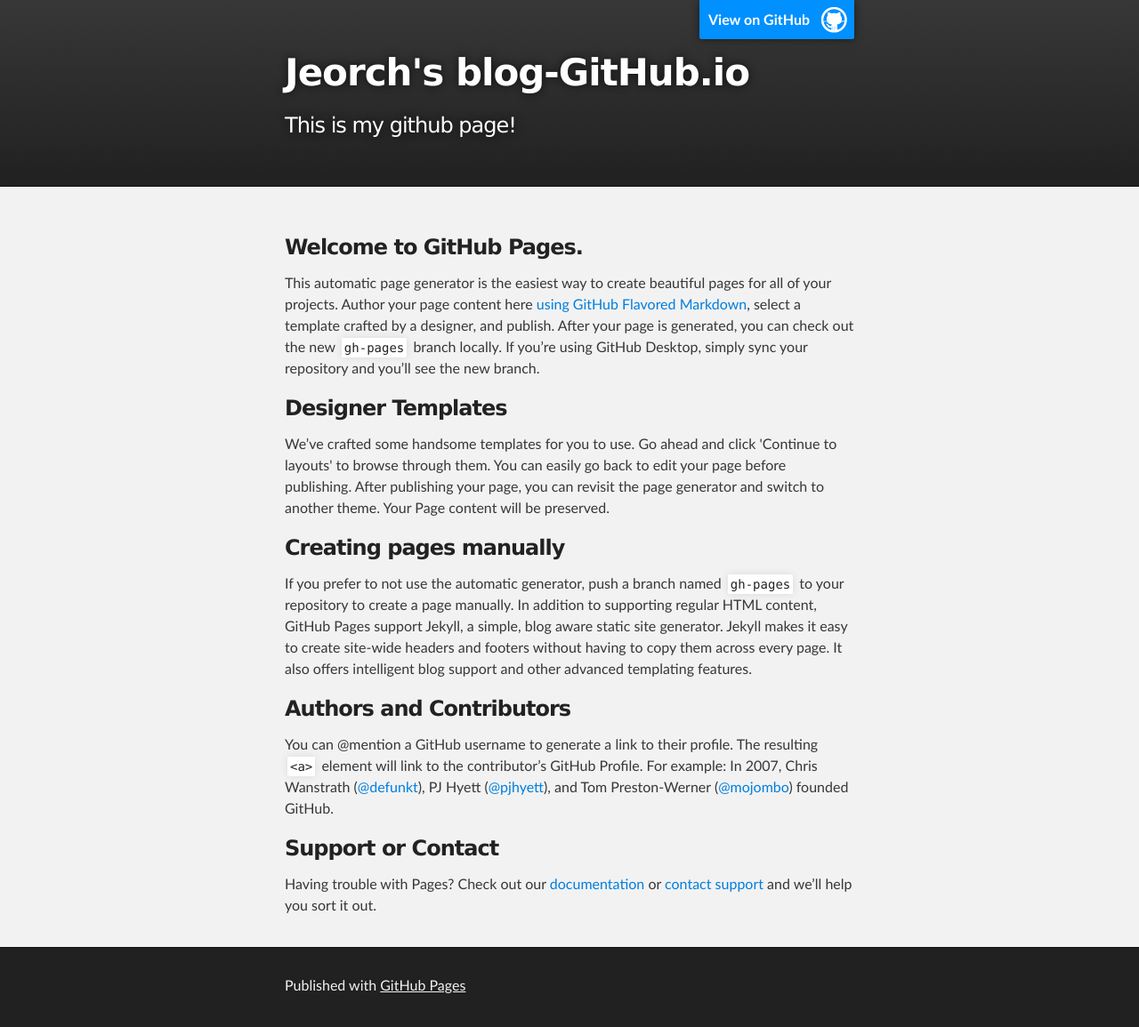
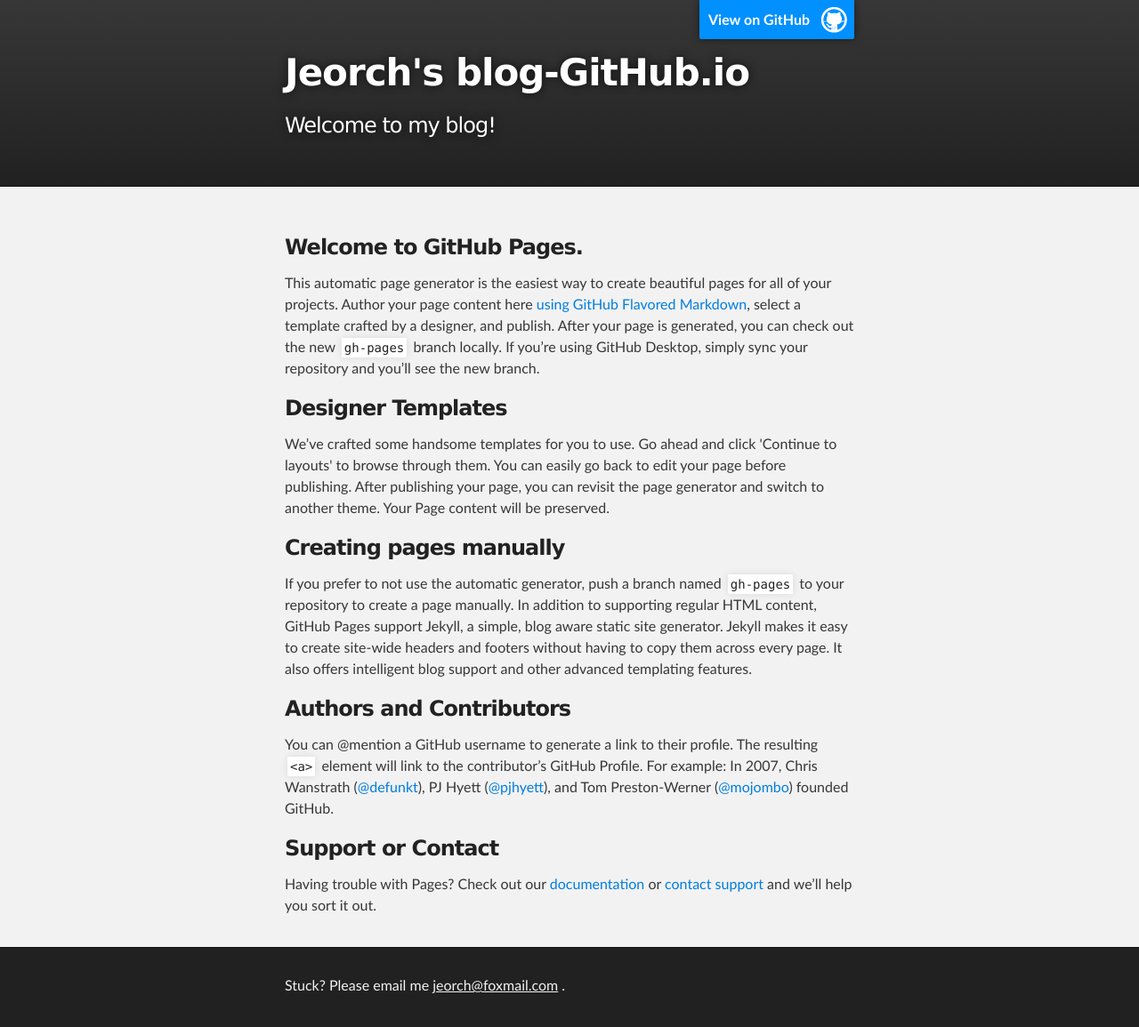
Before and after one commit to Jeorch/jeorch.github.io, a plain HTML site: page index.html in a window 1280 px wide. Shown: the whole page at 89% size. Drawn offline with Linux system fonts and the light colour scheme.

Commit message:
Update index.html
【第一次修改】
1.<h2 id="project_tagline">Welcome to my blog!</h2>
2.<p>Stuck? Please email me <u>jeorch@foxmail.com</u> .</p>

```diff
--- a/index.html
+++ b/index.html
@@ -19,7 +19,7 @@
           <a id="forkme_banner" href="https://github.com/Jeorch">View on GitHub</a>
 
           <h1 id="project_title">Jeorch&#39;s blog-GitHub.io</h1>
-          <h2 id="project_tagline">This is my github page!</h2>
+          <h2 id="project_tagline">Welcome to my blog!</h2>
 
         </header>
     </div>
@@ -57,7 +57,7 @@
     <!-- FOOTER  -->
     <div id="footer_wrap" class="outer">
       <footer class="inner">
-        <p>Published with <a href="https://pages.github.com">GitHub Pages</a></p>
+        <p>Stuck? Please email me <u>jeorch@foxmail.com</u> .</p>
       </footer>
     </div>
 
```
